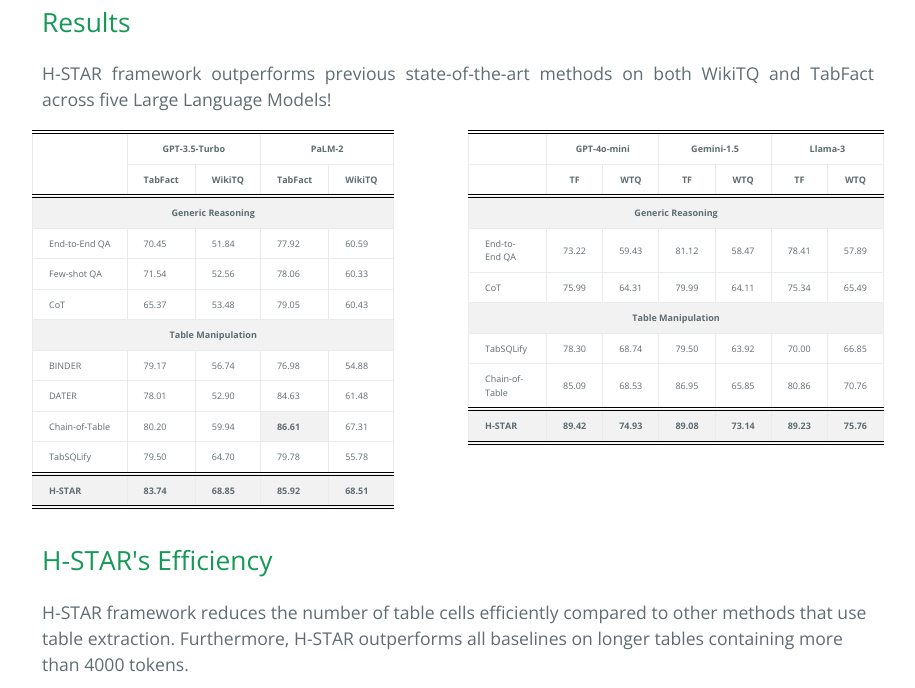
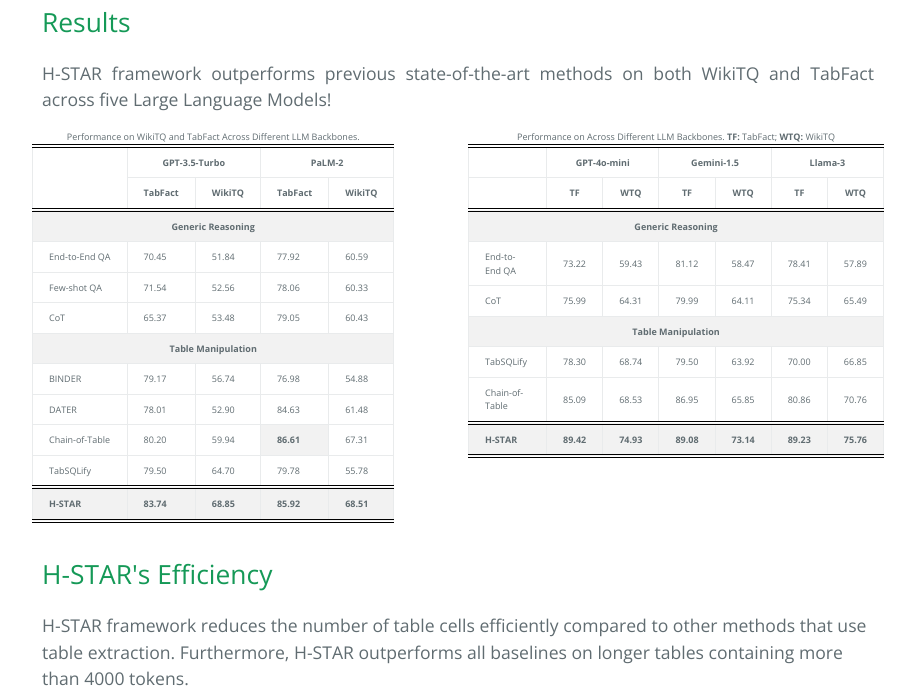
Before and after one commit to hstar-llm/hstar-llm.github.io, a website: page index.html in a window 1280 px wide. Shown: the part 1993-2681 px from the top of the page, without its empty margins (182-1097 px from the left). Drawn offline with nearby package versions, Linux system fonts and the light colour scheme; grey boxes are pictures that could not be loaded.

Commit message:
update index.html tables

```diff
--- a/index.html
+++ b/index.html
@@ -137,12 +137,12 @@
                     <td>85.92</td>
                     <td>68.51</td>
                 </tr>
+              <caption style="text-align: center;">Performance on WikiTQ and TabFact Across Different LLM Backbones.</caption>
             </tbody>
         </table>
 
         <!-- Second Table -->
         <table style="border-collapse: collapse; width: 100%;">
-          <!-- <caption style="font-weight: bold; margin-bottom: 10px; text-align: center;">Performance on Across Different</caption> -->
             <thead style="border-top: 4px double black; border-bottom: 4px double black;">
                 <tr>
                     <th></th>
@@ -213,6 +213,7 @@
                     <td>75.76</td>
                 </tr>
             </tbody>
+            <caption style="text-align: center;">Performance on Across Different LLM Backbones. <strong>TF:</strong> TabFact; <strong>WTQ:</strong> WikiTQ</caption>
         </table>
     </div>
 
```
